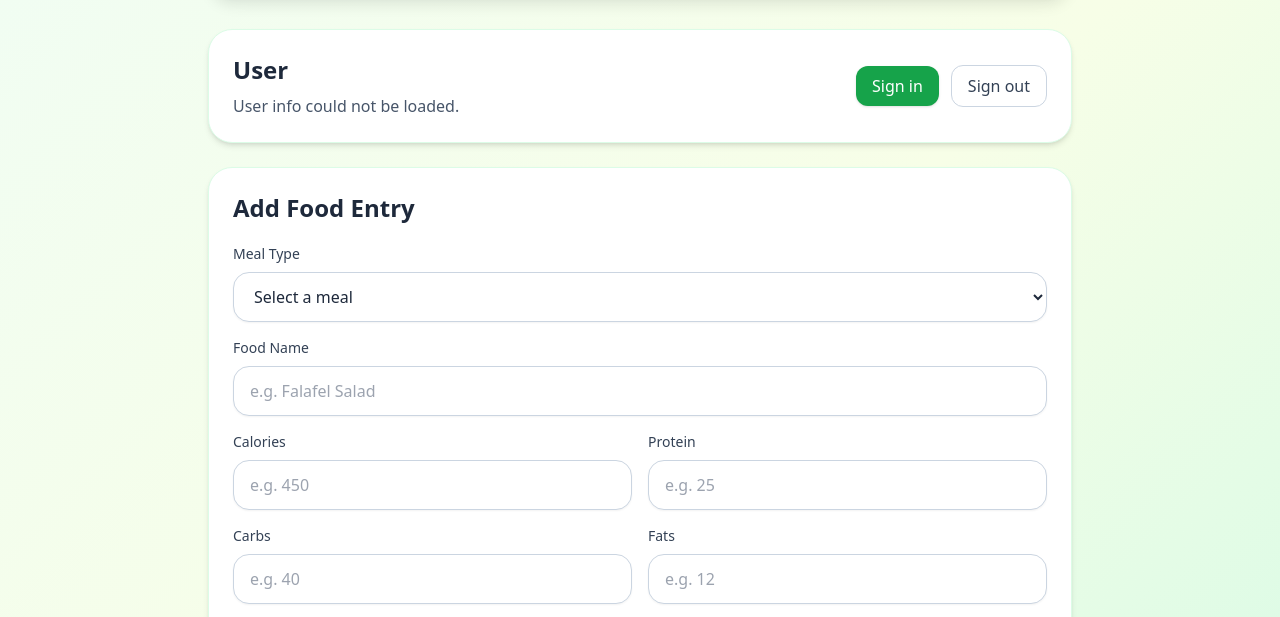
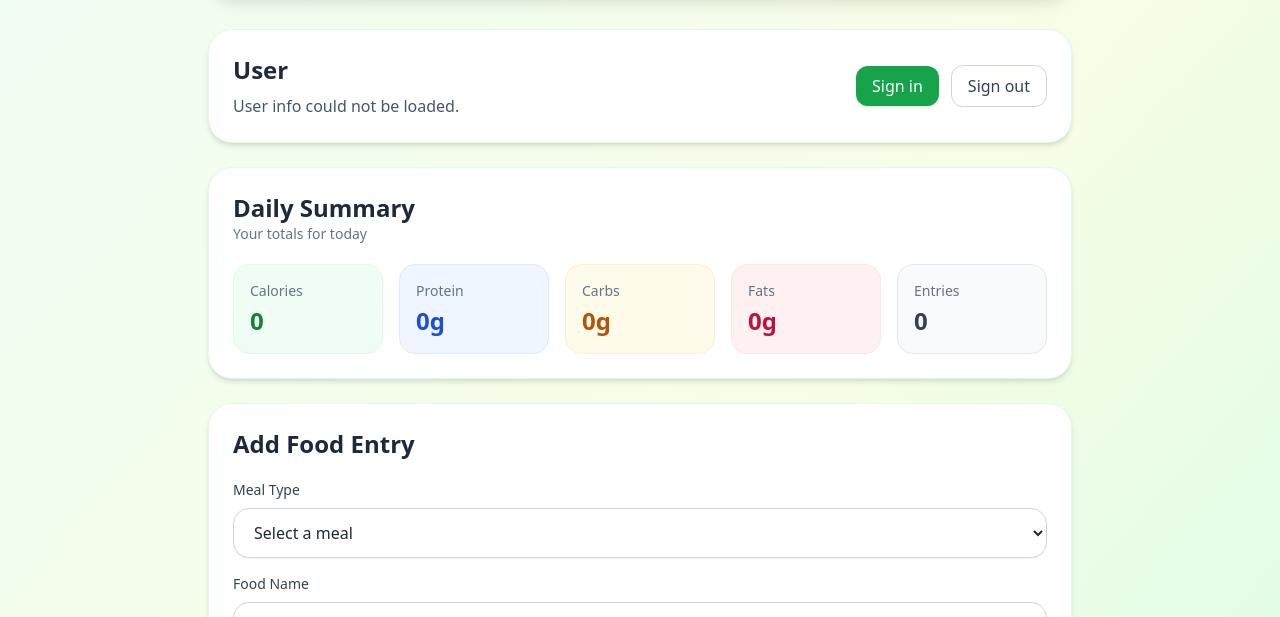
Before and after one commit to vecjar/secure-nutrition-log, a website: page app/index.html in a window 1280 px wide. Shown: the part 161-778 px from the top of the page. Drawn offline with nearby package versions, Linux system fonts and the light colour scheme; no server answers.

```diff
--- a/app/app.js
+++ b/app/app.js
@@ -7,6 +7,11 @@ const entriesMessage = document.getElementById('entriesMessage');
 const entriesList = document.getElementById('entriesList');
 const userInfo = document.getElementById('userInfo');
 const loadingSpinner = document.getElementById('loadingSpinner');
+const summaryCalories = document.getElementById('summaryCalories');
+const summaryProtein = document.getElementById('summaryProtein');
+const summaryCarbs = document.getElementById('summaryCarbs');
+const summaryFats = document.getElementById('summaryFats');
+const summaryEntries = document.getElementById('summaryEntries');
 
 let currentUser = null;
 
@@ -81,6 +86,7 @@ async function loadTodayEntries() {
   if (!currentUser?.userId) {
     entriesMessage.textContent = 'Please sign in to load your entries.';
     entriesList.innerHTML = '';
+    resetSummary();
     hideSpinner();
     return;
   }
@@ -104,6 +110,7 @@ async function loadTodayEntries() {
     entriesMessage.textContent = `Found ${data.count} entr${data.count === 1 ? 'y' : 'ies'} for ${data.date}.`;
 
     if (data.entries.length === 0) {
+      resetSummary();
       entriesList.innerHTML = `
         <li class="rounded-2xl border border-dashed border-green-200 bg-green-50/60 p-4 text-sm text-slate-600">
           No entries yet for today.
@@ -111,6 +118,8 @@ async function loadTodayEntries() {
       `;
       return;
     }
+
+    updateSummary(data.entries);
 
     for (const entry of data.entries) {
       const li = document.createElement('li');
@@ -211,6 +220,7 @@ async function loadUser() {
       formMessage.textContent = 'Please sign in to save entries.';
       entriesMessage.textContent = 'Please sign in to load your entries.';
       entriesList.innerHTML = '';
+      resetSummary();
       hideSpinner();
       return;
     }
@@ -232,6 +242,7 @@ async function loadUser() {
     console.error(error);
     currentUser = null;
     userInfo.textContent = 'User info could not be loaded.';
+    resetSummary();
     hideSpinner();
   }
 }
@@ -275,4 +286,35 @@ function setLoadButtonLoadingState(isLoading) {
   }
 }
 
+function updateSummary(entries) {
+  const totals = entries.reduce(
+    (acc, entry) => {
+      acc.calories += Number(entry.calories) || 0;
+      acc.protein += Number(entry.protein) || 0;
+      acc.carbs += Number(entry.carbs) || 0;
+      acc.fats += Number(entry.fats) || 0;
+      return acc;
+    },
+    { calories: 0, protein: 0, carbs: 0, fats: 0 }
+  );
+
+  if (summaryCalories) summaryCalories.textContent = Math.round(totals.calories);
+  if (summaryProtein) summaryProtein.textContent = `${roundToOne(totals.protein)}g`;
+  if (summaryCarbs) summaryCarbs.textContent = `${roundToOne(totals.carbs)}g`;
+  if (summaryFats) summaryFats.textContent = `${roundToOne(totals.fats)}g`;
+  if (summaryEntries) summaryEntries.textContent = entries.length;
+}
+
+function resetSummary() {
+  if (summaryCalories) summaryCalories.textContent = '0';
+  if (summaryProtein) summaryProtein.textContent = '0g';
+  if (summaryCarbs) summaryCarbs.textContent = '0g';
+  if (summaryFats) summaryFats.textContent = '0g';
+  if (summaryEntries) summaryEntries.textContent = '0';
+}
+
+function roundToOne(value) {
+  return Math.round(value * 10) / 10;
+}
+
 loadUser();
--- a/app/index.html
+++ b/app/index.html
@@ -49,6 +49,45 @@
         </div>
       </div>
     </section>
+
+    <!-- Daily Summary -->
+<section class="mb-6">
+  <div class="bg-white rounded-3xl shadow-md border border-green-100 p-6">
+    <div class="flex flex-col md:flex-row md:items-center md:justify-between gap-4 mb-5">
+      <div>
+        <h2 class="text-2xl font-semibold text-slate-800">Daily Summary</h2>
+        <p class="text-slate-500 text-sm">Your totals for today</p>
+      </div>
+    </div>
+
+    <div class="grid grid-cols-1 sm:grid-cols-2 lg:grid-cols-5 gap-4">
+      <div class="rounded-2xl bg-green-50 border border-green-100 p-4">
+        <p class="text-sm text-slate-500">Calories</p>
+        <p id="summaryCalories" class="text-2xl font-bold text-green-700 mt-1">0</p>
+      </div>
+
+      <div class="rounded-2xl bg-blue-50 border border-blue-100 p-4">
+        <p class="text-sm text-slate-500">Protein</p>
+        <p id="summaryProtein" class="text-2xl font-bold text-blue-700 mt-1">0g</p>
+      </div>
+
+      <div class="rounded-2xl bg-amber-50 border border-amber-100 p-4">
+        <p class="text-sm text-slate-500">Carbs</p>
+        <p id="summaryCarbs" class="text-2xl font-bold text-amber-700 mt-1">0g</p>
+      </div>
+
+      <div class="rounded-2xl bg-rose-50 border border-rose-100 p-4">
+        <p class="text-sm text-slate-500">Fats</p>
+        <p id="summaryFats" class="text-2xl font-bold text-rose-700 mt-1">0g</p>
+      </div>
+
+      <div class="rounded-2xl bg-slate-50 border border-slate-200 p-4">
+        <p class="text-sm text-slate-500">Entries</p>
+        <p id="summaryEntries" class="text-2xl font-bold text-slate-700 mt-1">0</p>
+      </div>
+    </div>
+  </div>
+</section>
 
     <!-- Add Food Entry -->
     <section class="mb-6">
```
